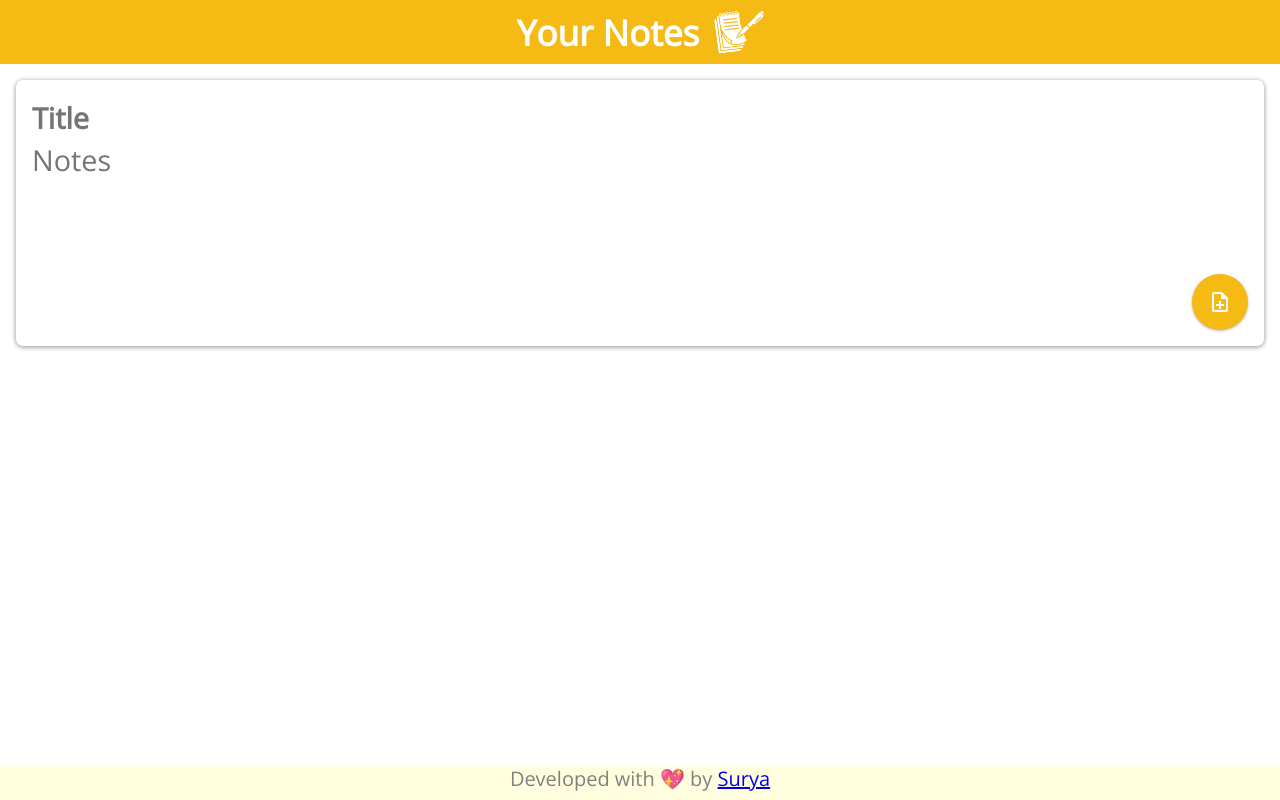
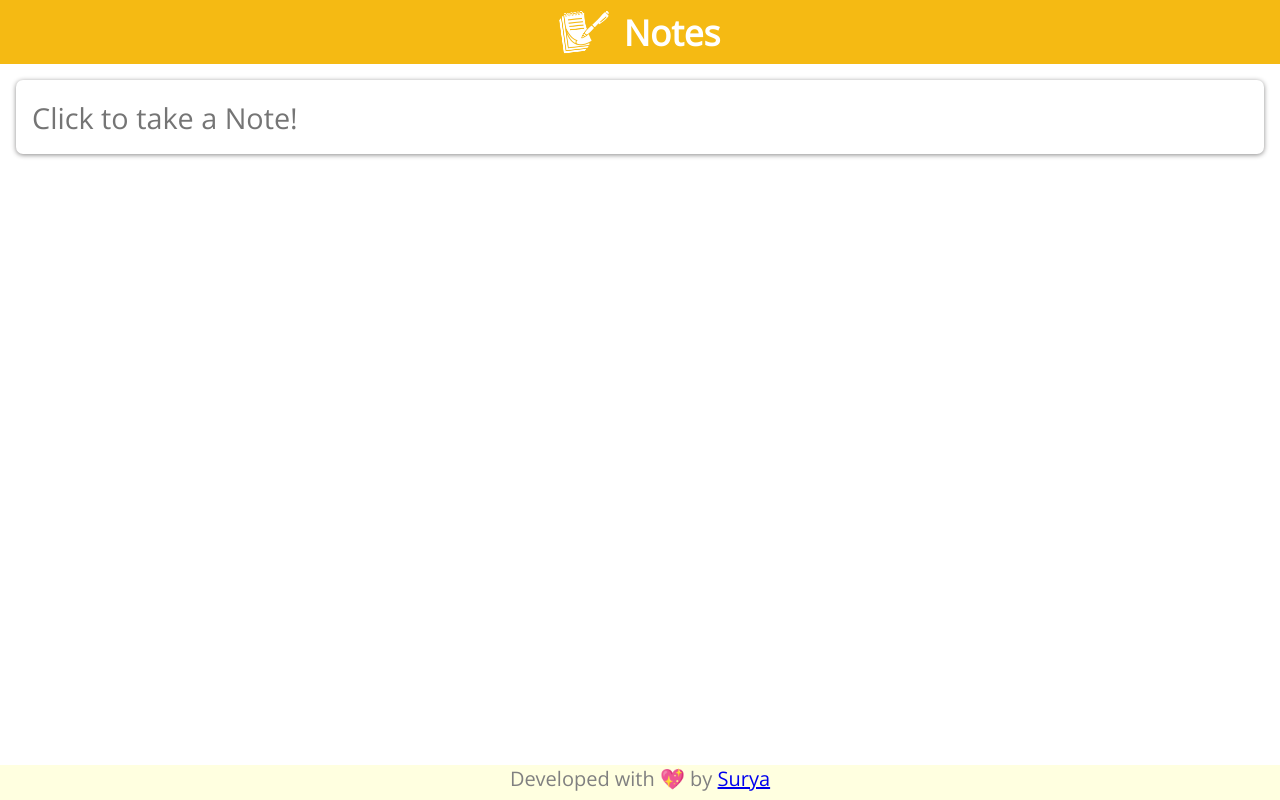
Before and after one commit to Surya-Kumar-03/Notes-App, a React (Create React App) app: page / in a window 1280 px wide. Built offline with nearby package versions, Linux system fonts and the light colour scheme.

Commit message:
Added TextBox Expansion Functionality

```diff
--- a/src/components/Header.jsx
+++ b/src/components/Header.jsx
@@ -5,8 +5,8 @@ import logo from "../images/logo.png";
 function Header() {
   return (
     <div className="nav-bar">
-      <h1 className="header">Your Notes</h1>
       <img src={logo} className="nav-logo" alt="Brand Logo"></img>
+      <h1 className="header">Notes</h1>
     </div>
   );
 }
--- a/src/components/InputArea.jsx
+++ b/src/components/InputArea.jsx
@@ -3,12 +3,19 @@ import "../css/inputarea.css";
 import NoteAddOutlinedIcon from "@mui/icons-material/NoteAddOutlined";
 
 function InputArea(props) {
+  const [isExpanded, setExpanded] = useState(false);
+
+  function expander() {
+    setExpanded(true);
+  }
+
   const [note, setNote] = useState({
     title: "",
     content: "",
   });
 
   function handleChange(event) {
+    expander();
     const { name, value } = event.target;
     setNote((prevNote) => {
       return {
@@ -30,20 +37,25 @@ function InputArea(props) {
   return (
     <div>
       <form className="form form-input" id="input">
+        {isExpanded ? (
           <input
             style={{ fontWeight: "bold" }}
             name="title"
-          placeholder="Title"
+            placeholder="Title here"
             value={note.title}
             onChange={handleChange}
           />
+        ) : null}
         <textarea
           name="content"
-          placeholder="Notes"
-          rows="3"
+          placeholder={isExpanded ? "Content here" : "Click to take a Note!"}
+          rows={isExpanded ? "3" : "1"}
           value={note.content}
           onChange={handleChange}
+          onClick={expander}
+          autoFocus
         />
+        {isExpanded ? (
           <button
             className="form-button"
             style={{ marginTop: "1rem" }}
@@ -51,6 +63,7 @@ function InputArea(props) {
           >
             <NoteAddOutlinedIcon />
           </button>
+        ) : null}
       </form>
     </div>
   );
```
Lines whose indentation alone changed are shown as unchanged.
